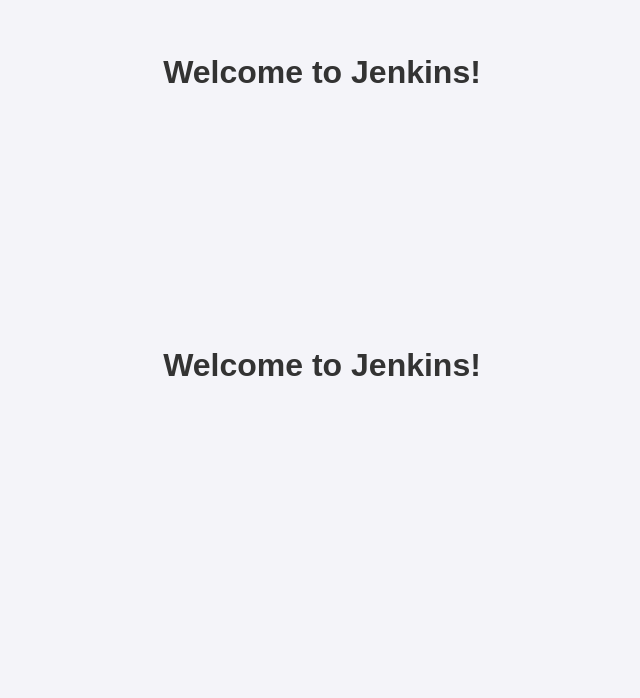
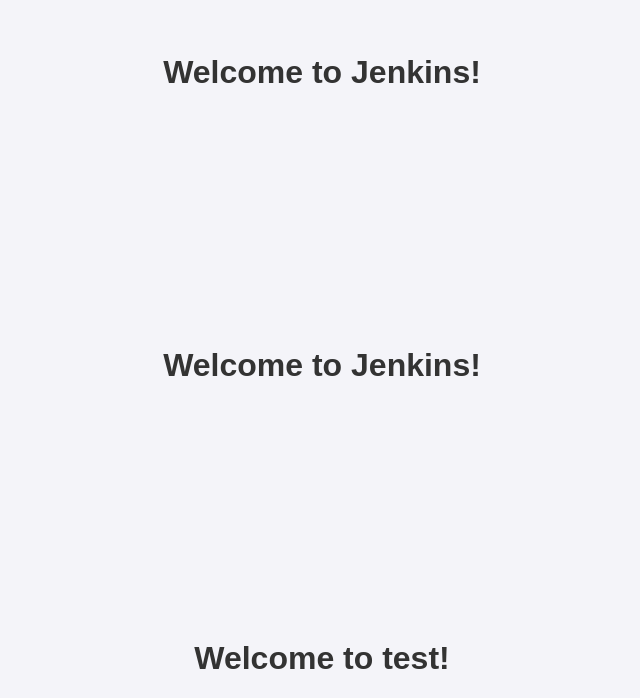
Before and after one commit to mygitlook/firsthtmlapp, a plain HTML site: page index.html in a window 1280 px wide. Shown: the part 202-900 px from the top of the page, without its empty margins (318-958 px from the left). Before the commit the page ends 800 px from the top, so only its background shows below. Drawn offline with Linux system fonts and the light colour scheme.

Commit message:
Update index.html

```diff
--- a/index.html
+++ b/index.html
@@ -21,5 +21,6 @@
 <body>
     <h1>Welcome to Jenkins!</h1>
     <h1>Welcome to Jenkins!</h1>
+    <h1>Welcome to test!</h1>
 </body>
 </html>
```
